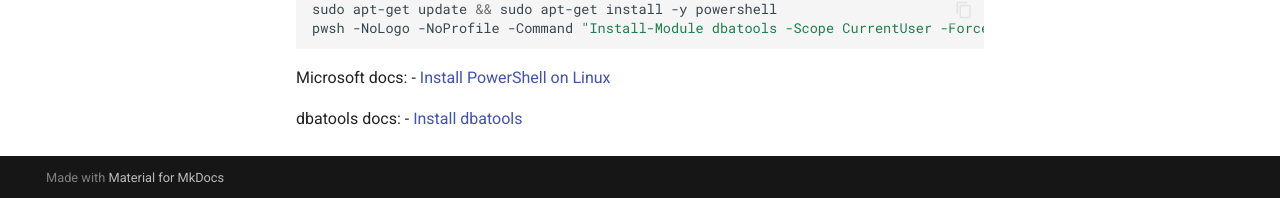
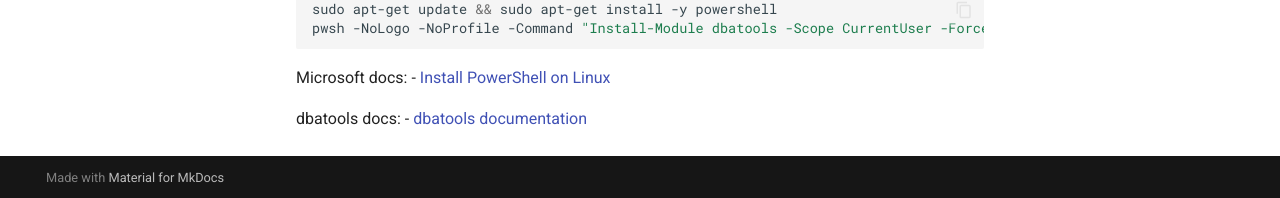
Before and after one commit to LionsAd/sqlpack, an MkDocs documentation site: the page built from docs/install.md, in a window 1280 px wide and 900 px high, scrolled down 1579 px. Shown: the part 699-897 px from the top of the window. Built offline with MkDocs 1.6.1 and Material for MkDocs 9.7.7, drawn with Linux system fonts in a browser that asks for light colours; comment, search, counter and statistics services are not loaded.

Commit message:
docs(install): point dbatools link to docs.dbatools.io

```diff
--- a/docs/install.md
+++ b/docs/install.md
@@ -108,4 +108,4 @@
 - [Install PowerShell on Linux](https://learn.microsoft.com/powershell/scripting/install/installing-powershell-on-linux?view=powershell-7.4)
 
 dbatools docs:
-- [Install dbatools](https://dbatools.io/install/)
+- [dbatools documentation](https://docs.dbatools.io/)
```
